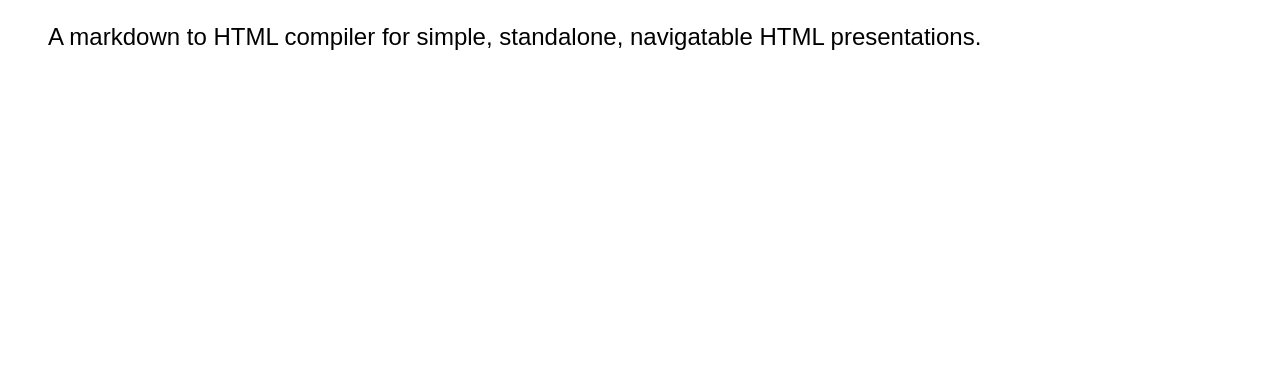
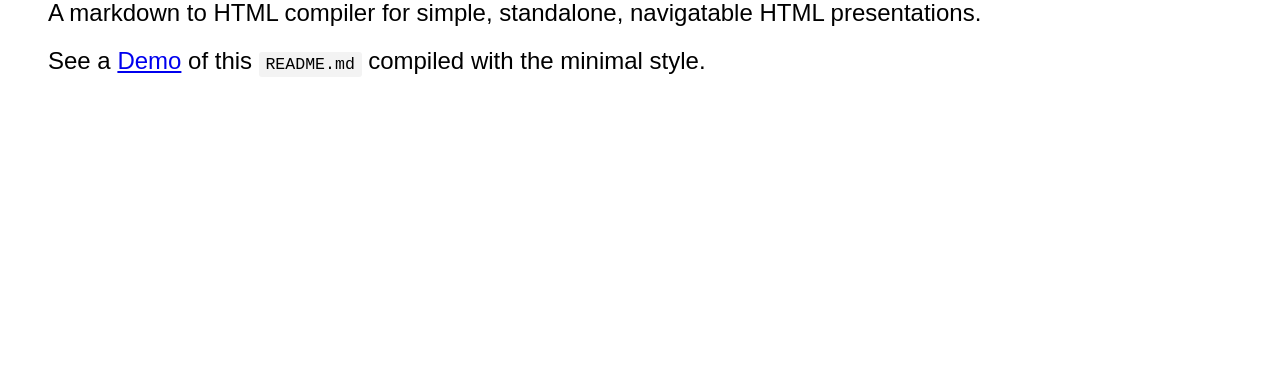
Before and after one commit to fanktom/present8, a plain HTML site: page README.md.html in a window 1280 px wide. Shown: the part 426-800 px from the top of the page. Drawn offline with Linux system fonts and the light colour scheme.

Commit message:
Added link to demo.

```diff
--- a/README.md.html
+++ b/README.md.html
@@ -185,6 +185,8 @@ document.addEventListener('DOMContentLoaded', p8.registerKeyNavigation, false);
 	<p><img src="assets/logo.png" alt="300px" style="width: 300px;" class=""></p>
 
 <p>A markdown to HTML compiler for simple, standalone, navigatable HTML presentations.</p>
+
+<p>See a <a href="README.md.html">Demo</a> of this <code>README.md</code> compiled with the minimal style.</p>
 
 </div>
 </section>
```
Also changed, not shown: 1 other file.
